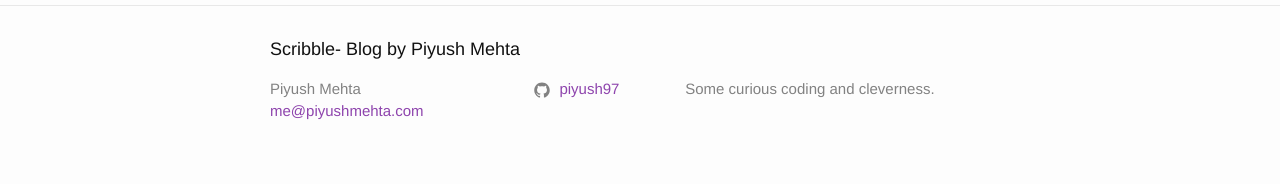
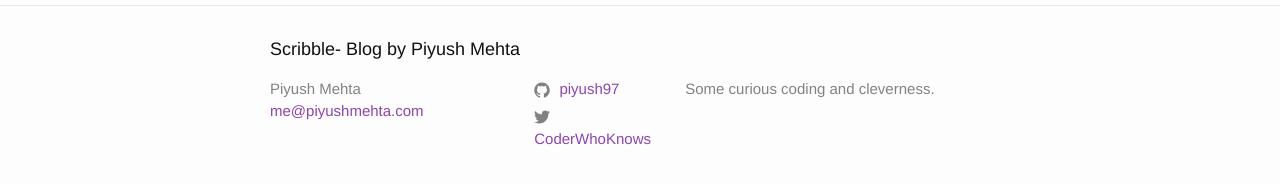
Before and after one commit to piyush97/Blog, a Jekyll site: the page built from about.md, in a window 1280 px wide. Shown: the part 291-475 px from the top of the page. Built offline with Jekyll 4.4.1, drawn with Linux system fonts in a browser that asks for light colours.

Commit message:
Update _config.yml

```diff
--- a/_config.yml
+++ b/_config.yml
@@ -4,7 +4,7 @@ email: me@piyushmehta.com
 description: > # this means to ignore newlines until "baseurl:"
   Some curious coding and cleverness.
 
-# twitter_username: auremoser
+twitter_username: CoderWhoKnows
 github_username:  piyush97
 
 # Minima date format
```
